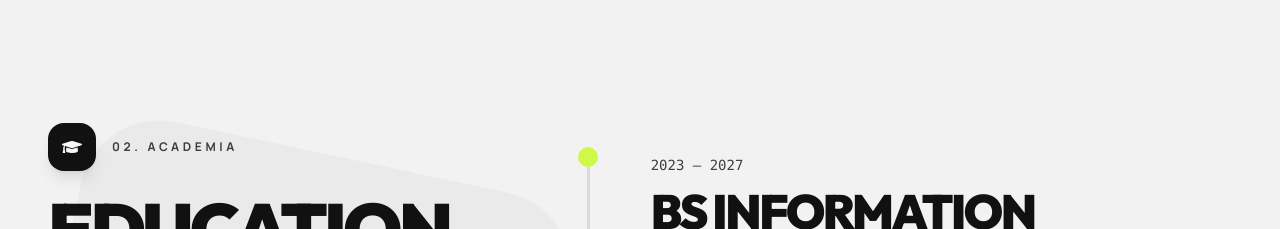
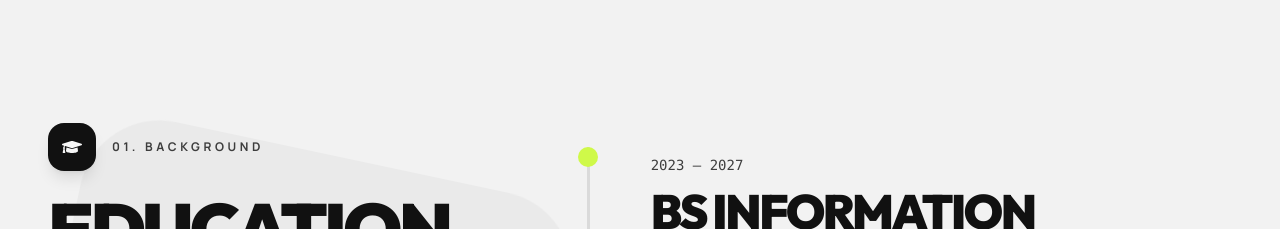
Before and after one commit to gabewebd/gav-dev, a Next.js app: page /about in a window 1280 px wide. Shown: the part 1180-1409 px from the top of the page. Built offline with nearby package versions, Linux system fonts and the light colour scheme.

Commit message:
feat(data): update certification years, project role details, and about page section numbering

```diff
--- a/src/app/about/page.tsx
+++ b/src/app/about/page.tsx
@@ -309,7 +309,7 @@ export default function AboutPage() {
               <div className="w-10 h-10 md:w-12 md:h-12 bg-brand-ink text-brand-light dark:bg-brand-white dark:text-brand-dark rounded-[14px] md:rounded-2xl flex items-center justify-center shadow-lg">
                 <FaGraduationCap className="w-4 h-4 md:w-5 md:h-5" />
               </div>
-              <span className="text-[10px] md:text-xs font-bold uppercase tracking-[0.3em] text-brand-ink/80 dark:text-brand-white/70">02. Academia</span>
+              <span className="text-[10px] md:text-xs font-bold uppercase tracking-[0.3em] text-brand-ink/80 dark:text-brand-white/70">01. Background</span>
             </div>
             <h2 className="font-outfit font-black text-4xl sm:text-5xl md:text-7xl uppercase tracking-tighter leading-[0.95] text-brand-ink dark:text-brand-white">
               Education<span className="text-brand-accent">.</span>
--- a/src/data/about.ts
+++ b/src/data/about.ts
@@ -136,7 +136,7 @@ export const INTERESTS: Interest[] = [
 export const CERTIFICATIONS: Certification[] = [
     {
         issuer: "freeCodeCamp",
-        year: "2023",
+        year: "2024-2025",
         items: [
             { title: "Responsive Web Design", url: "https://www.freecodecamp.org/certification/fcc29b5be29-0382-4cbc-ac6a-7697d65d3777/responsive-web-design" },
             { title: "JS Algorithms & Data Structures", url: "https://www.freecodecamp.org/certification/fcc29b5be29-0382-4cbc-ac6a-7697d65d3777/javascript-algorithms-and-data-structures" },
@@ -145,7 +145,7 @@ export const CERTIFICATIONS: Certification[] = [
     },
     {
         issuer: "HubSpot Academy",
-        year: "2023",
+        year: "2025-2026",
         items: [
             { title: "SEO", url: "https://app-na2.hubspot.com/academy/achievements/65nrkw8z/en/1/gabrielle-velasquez/seo " },
             { title: "Digital Marketing", url: "https://app-na2.hubspot.com/academy/achievements/g9gt7wzz/en/1/gabrielle-velasquez/digital-marketing" },
--- a/src/data/projects.ts
+++ b/src/data/projects.ts
@@ -67,7 +67,7 @@ export const PROJECTS_DATA: ProjectData[] = [
         ],
         role: [
             { type: 'p', text: "Project Manager & Full-Stack Developer. I architected the entire project and designed the database from the ground up using PHP and MySQL. I integrated a custom mini-CMS into the backend admin folder to handle dynamic menu updates and blog publications." },
-            { type: 'p', text: "Furthermore, I ensured strict mobile responsiveness across all devices, managed the deployment process using Hostinger, and implemented a robust local SEO strategy." }
+            { type: 'p', text: "Furthermore, I ensured strict mobile responsiveness across all devices, managed the deployment process using Hostinger, implemented a robust local SEO strategy, and integrated Google Analytics to monitor traffic, user behavior, and overall performance insights." }
         ],
         stack: ["PHP", "MySQL", "CSS", "Hostinger", "SEO", "Custom CMS"],
         techLabel: "PHP · Custom CMS",
```
